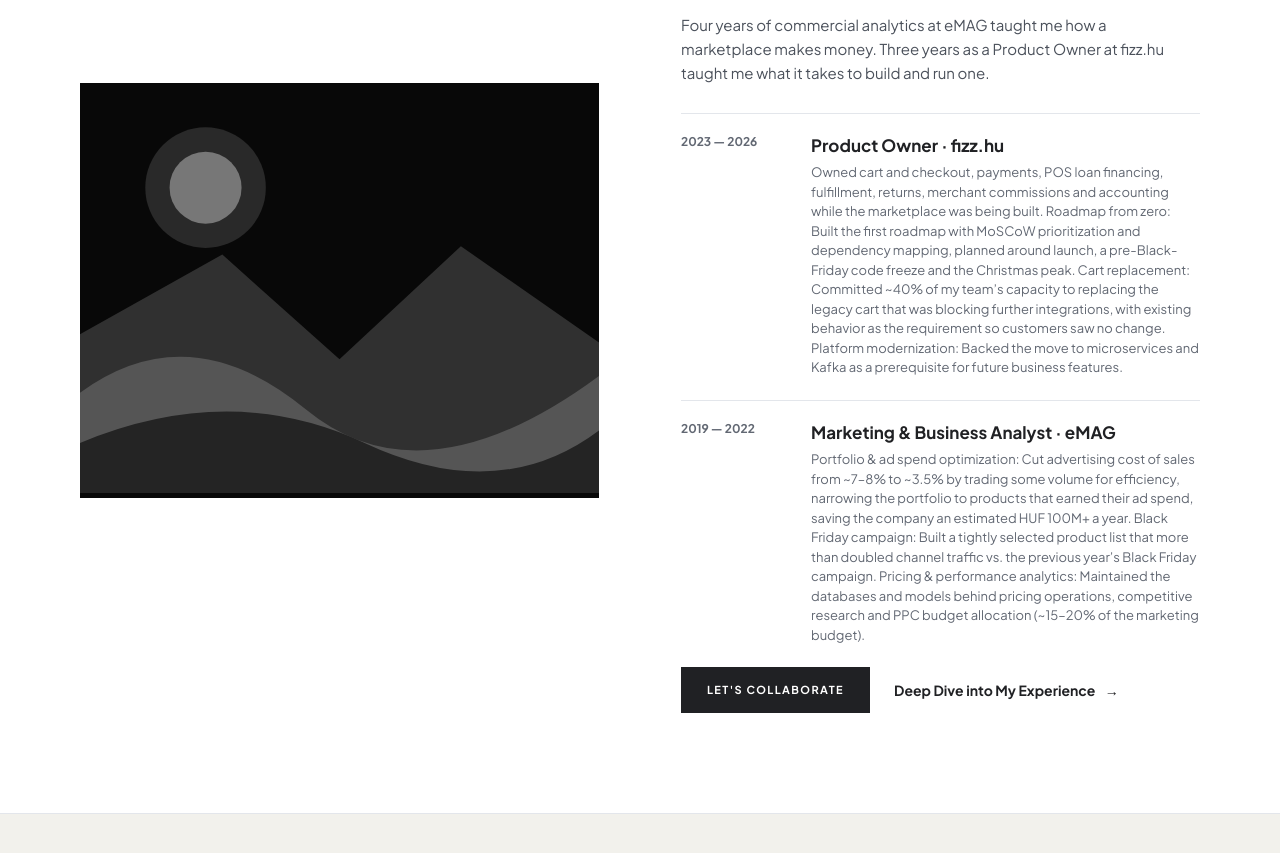
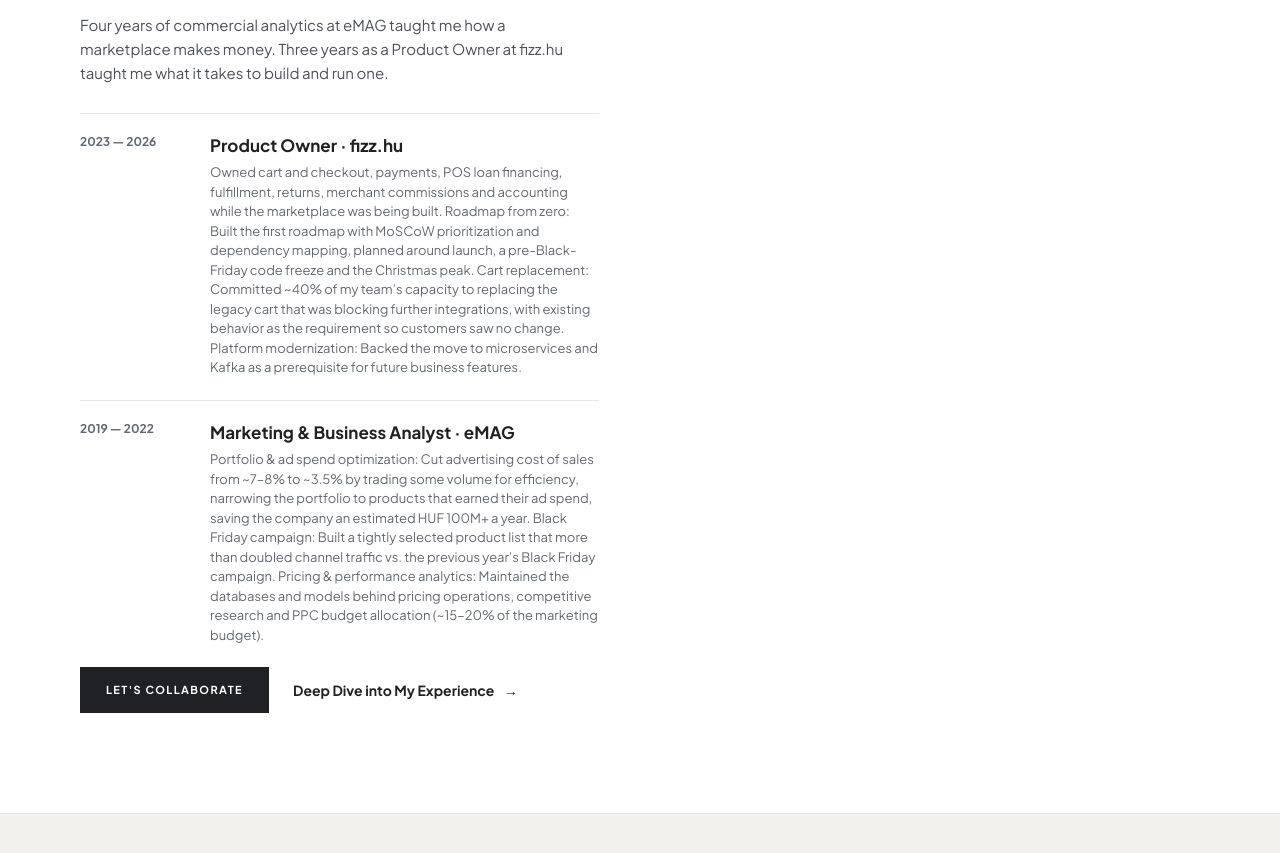
Before and after one commit to djanoska/portfolio, a plain HTML site: page index.html in a window 1280 px wide. Shown: the part 1023-1876 px from the top of the page. Drawn offline with Linux system fonts and the light colour scheme.

Commit message:
Comment out experience visual section
Commented out the experience visual section in index.html.

```diff
--- a/index.html
+++ b/index.html
@@ -126,9 +126,9 @@
 
     </section>
 
-    <section class="experience-section" id="experience">
+   <section class="experience-section" id="experience">
       <div class="container experience-grid">
-        <div class="experience-visual">
+     <!--   <div class="experience-visual">
           <div class="artwork" role="img" aria-label="Abstract monochrome geometric landscape">
             <svg viewBox="0 0 620 490" xmlns="http://www.w3.org/2000/svg">
               <rect width="620" height="490" fill="#080808"/>
@@ -140,6 +140,7 @@
             </svg>
           </div>
         </div>
+        -->
 
         <div class="experience-copy">
           <p class="eyebrow">Experience</p>
```
